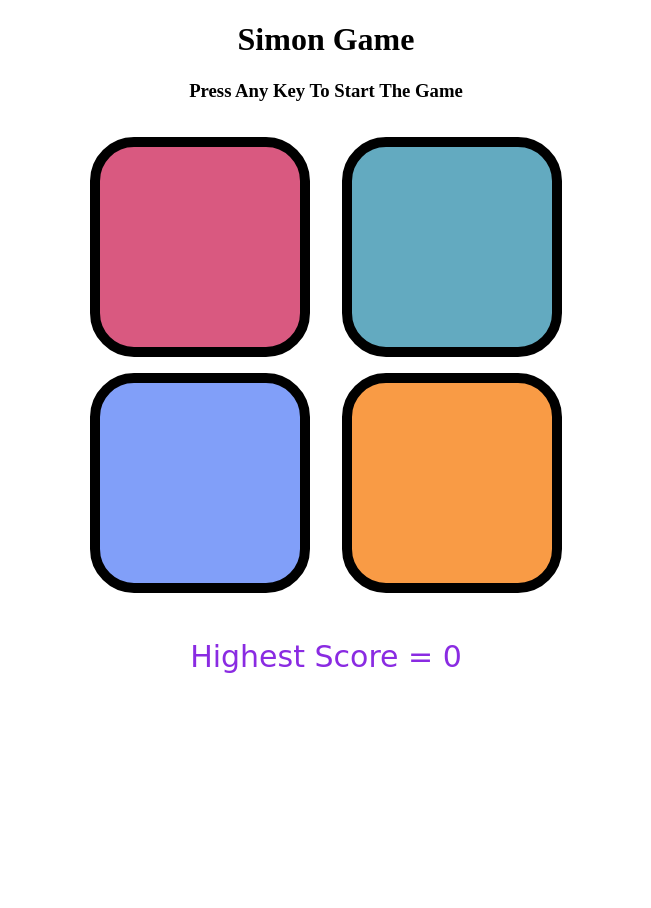
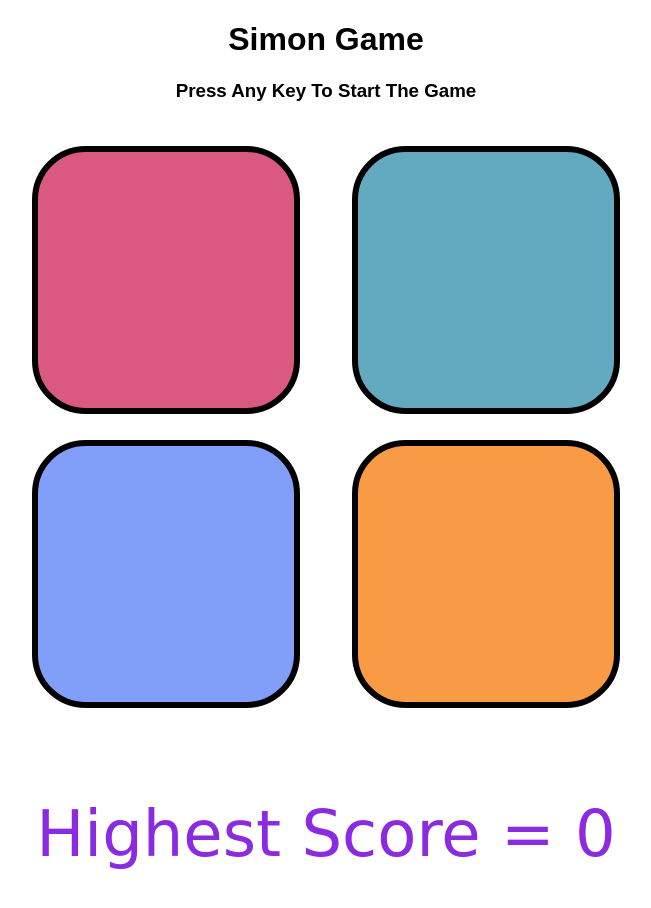
Before and after one commit to asifkotla/Simon-Say-s-Game, a plain HTML site: page index.html in a window 1280 px wide. Shown: the whole page, without its empty margins (314-965 px from the left). Before the commit the page ends 800 px from the top, so only its background shows below. Drawn offline with Linux system fonts and the light colour scheme.

Commit message:
Update style.css

```diff
--- a/style.css
+++ b/style.css
@@ -1,36 +1,43 @@
-body{
+body {
     text-align: center;
+    font-family: Arial, sans-serif;
+    margin: 0;
+    padding: 0;
+    box-sizing: border-box;
+}
 
+.btn {
+    height: 20vw;
+    width: 20vw;
+    border: 0.5vw solid black;
+    border-radius: 20%;
+    margin: 2vw;
 }
-.btn{
 
-    height: 200px;
-    width: 200px;
-    border:10px solid black;
-    border-radius: 20%;
-    margin: 1rem;
+.btn-container {
+    display: flex;
+    flex-wrap: wrap;
+    justify-content: center;
+    align-items: center;
 }
-.btn-container{
-    display: flex;
-    justify-content: center;
-}
-.red{
+
+.red {
     background-color: #d95980;
 }
-.yellow{
-    background-color:#f99b45;
+.yellow {
+    background-color: #f99b45;
 }
-.blue{
+.blue {
     background-color: #819ff9;
 }
-.green{
+.green {
     background-color: #63aac0;
 }
-.flash{
+.flash {
     background-color: white;
 }
-#score{
-    font-size: 30px;
+#score {
+    font-size: 5vw;
     font-family: cursive;
-    color:blueviolet;
+    color: blueviolet;
 }
```
